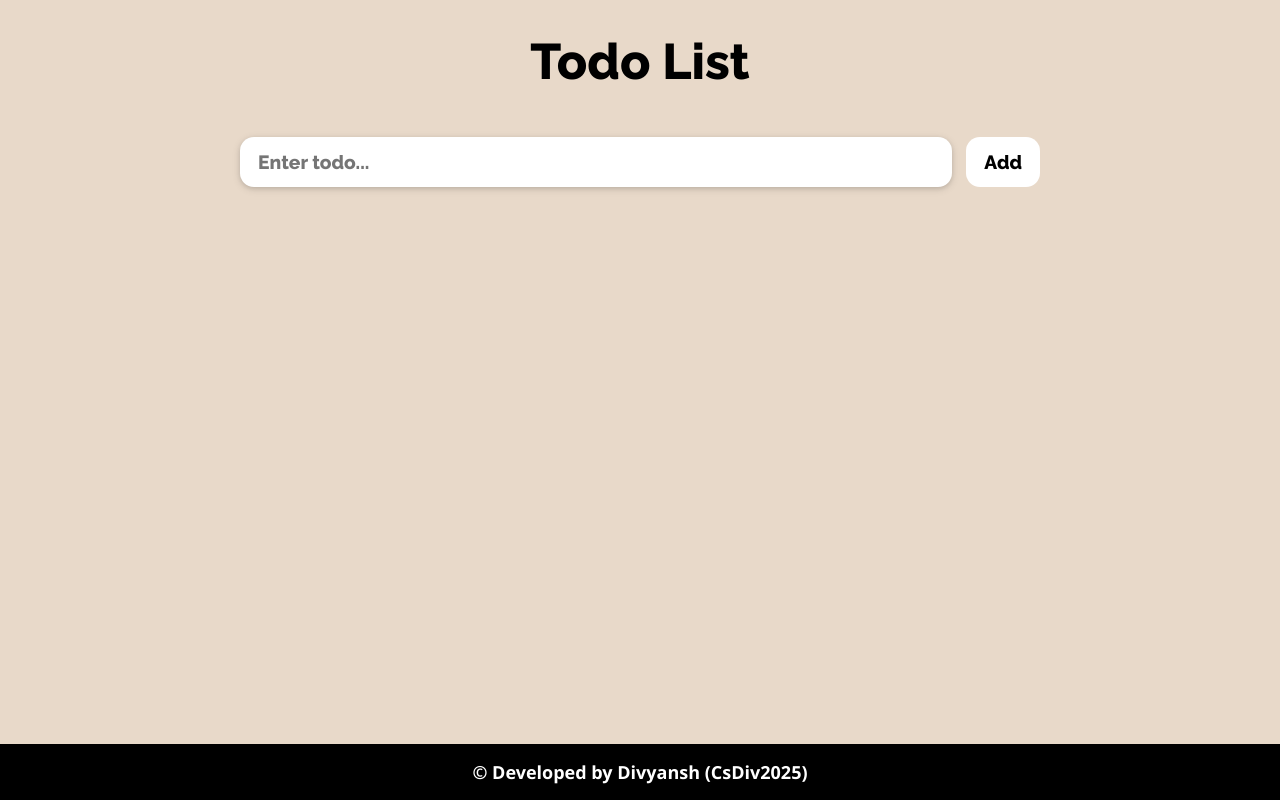
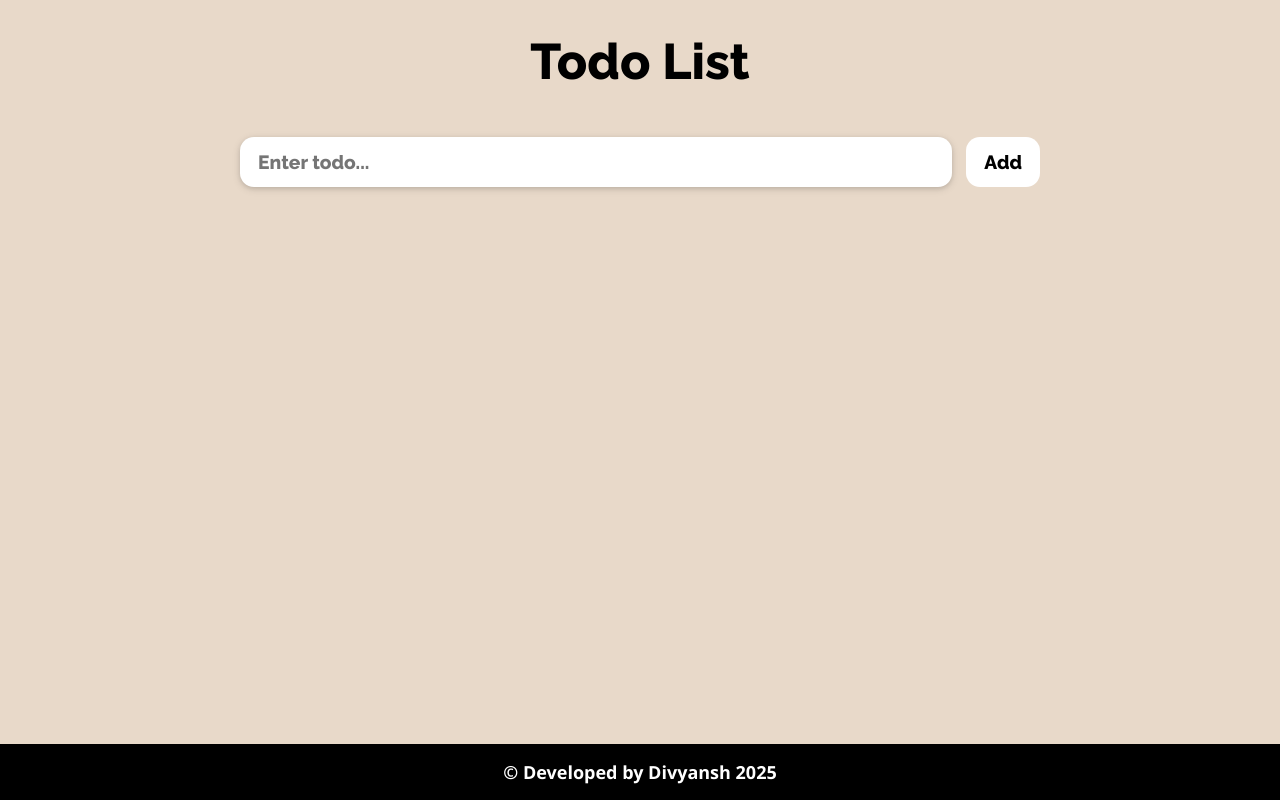
Before and after one commit to csdivyansh/ToDo, a React (Vite) app: page / in a window 1280 px wide. Built offline with nearby package versions, Linux system fonts and the light colour scheme.

Commit message:
Updates and fixes

```diff
--- a/src/components/Footer.jsx
+++ b/src/components/Footer.jsx
@@ -1,3 +1,3 @@
 export default function Footer() {
-    return <footer>© Developed by Divyansh (CsDiv2025)</footer>;
+    return <footer>© Developed by Divyansh 2025</footer>;
 }
```
